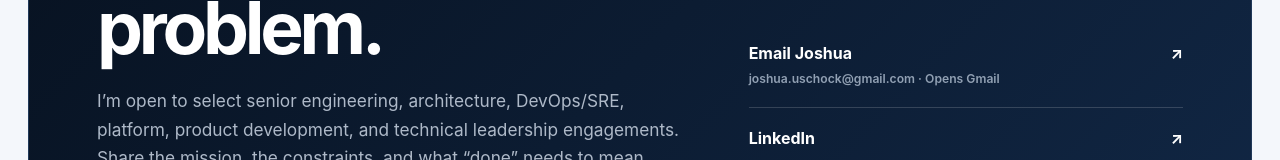
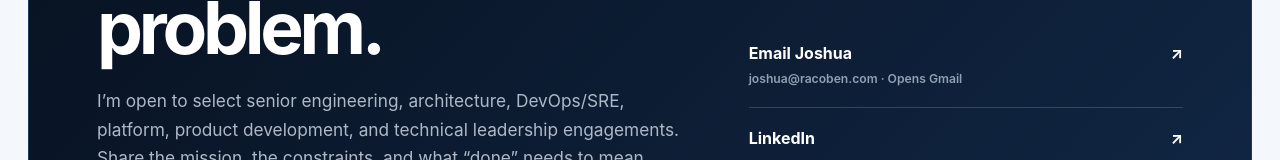
Before and after one commit to juschock/portfolioWebsite, a Next.js app: page /contact in a window 1280 px wide. Shown: the part 358-518 px from the top of the page. Built offline with nearby package versions, Linux system fonts and the light colour scheme.

Commit message:
Use Racoben contact email

```diff
--- a/src/app/contact/page.tsx
+++ b/src/app/contact/page.tsx
@@ -9,12 +9,12 @@ export default function ContactPage() {
         <div><div className="eyebrow" style={{color:"#21120d"}}>Start a conversation</div><h1 className="page-title">Bring me the hard problem.</h1><p>I’m open to select senior engineering, architecture, DevOps/SRE, platform, product development, and technical leadership engagements. Share the mission, the constraints, and what “done” needs to mean.</p><p><strong>Based in Herndon, Virginia · available remotely and across the DC metro area.</strong></p></div>
         <div className="contact-links">
           <a
-            href="https://mail.google.com/mail/?view=cm&fs=1&to=joshua.uschock@gmail.com&su=Project%20inquiry"
+            href="https://mail.google.com/mail/?view=cm&fs=1&to=joshua@racoben.com&su=Project%20inquiry"
             target="_blank"
             rel="noreferrer"
             aria-label="Email Joshua Uschock using Gmail"
           >
-            <span className="contact-link-label"><strong>Email Joshua</strong><small>joshua.uschock@gmail.com · Opens Gmail</small></span>
+            <span className="contact-link-label"><strong>Email Joshua</strong><small>joshua@racoben.com · Opens Gmail</small></span>
             <span aria-hidden="true">↗</span>
           </a>
           <a href="https://linkedin.com/in/joshuauschock" target="_blank" rel="noreferrer"><span>LinkedIn</span><span>↗</span></a>
```
